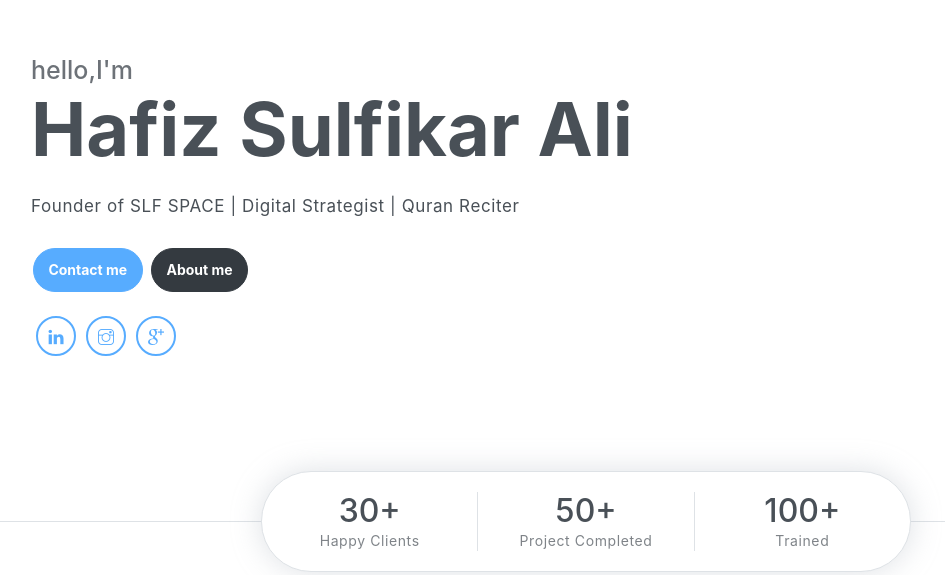
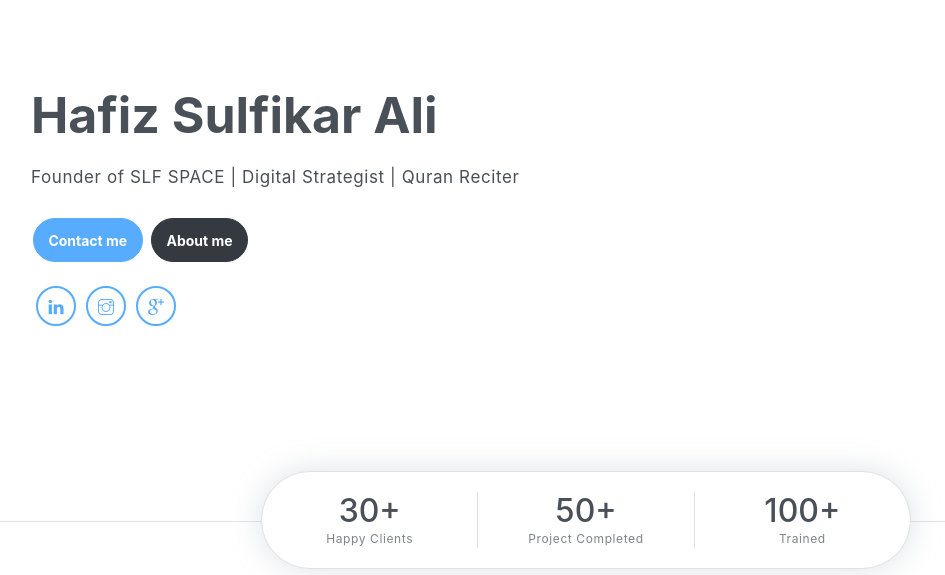
Before and after one commit to slfspaceserver/hafiz-sulfikar, a plain HTML site: page index.html in a window 1280 px wide. Shown: the part 230-805 px from the top of the page, without its empty margins (54-999 px from the left). Drawn offline with Linux system fonts and the light colour scheme.

Commit message:
Update index.html

```diff
--- a/index.html
+++ b/index.html
@@ -37,8 +37,8 @@
     <header class="header" id="home">
         <div class="container">
             <div class="infos">
-                <h6 class="subtitle">hello,I'm</h6>
-                <h6 class="title">Hafiz Sulfikar Ali</h6>
+
+                <h6 class="title" style="font-size: 50px;">Hafiz Sulfikar Ali</h6>
                 <p style="font-size: 17px;margin-top: 20px;">Founder of SLF SPACE | Digital Strategist | Quran Reciter  </p>
 
                 <div class="buttons pt-3">
@@ -56,18 +56,18 @@
         </div>
 
         <!-- Header-widget -->
-        <div class="widget">
+        <div class="widget" >
             <div class="widget-item">
                 <h2>30+</h2>
-                <p>Happy Clients</p>
+                <p  style="font-size: 12px;">Happy Clients</p>
             </div>
             <div class="widget-item">
                 <h2>50+</h2>
-                <p>Project Completed</p>
+                <p style="font-size: 12px;">Project Completed</p>
             </div>
             <div class="widget-item">
                 <h2>100+</h2>
-                <p>Trained</p>
+                <p style="font-size: 12px;">Trained</p>
             </div>
         </div>
     </header>
```
